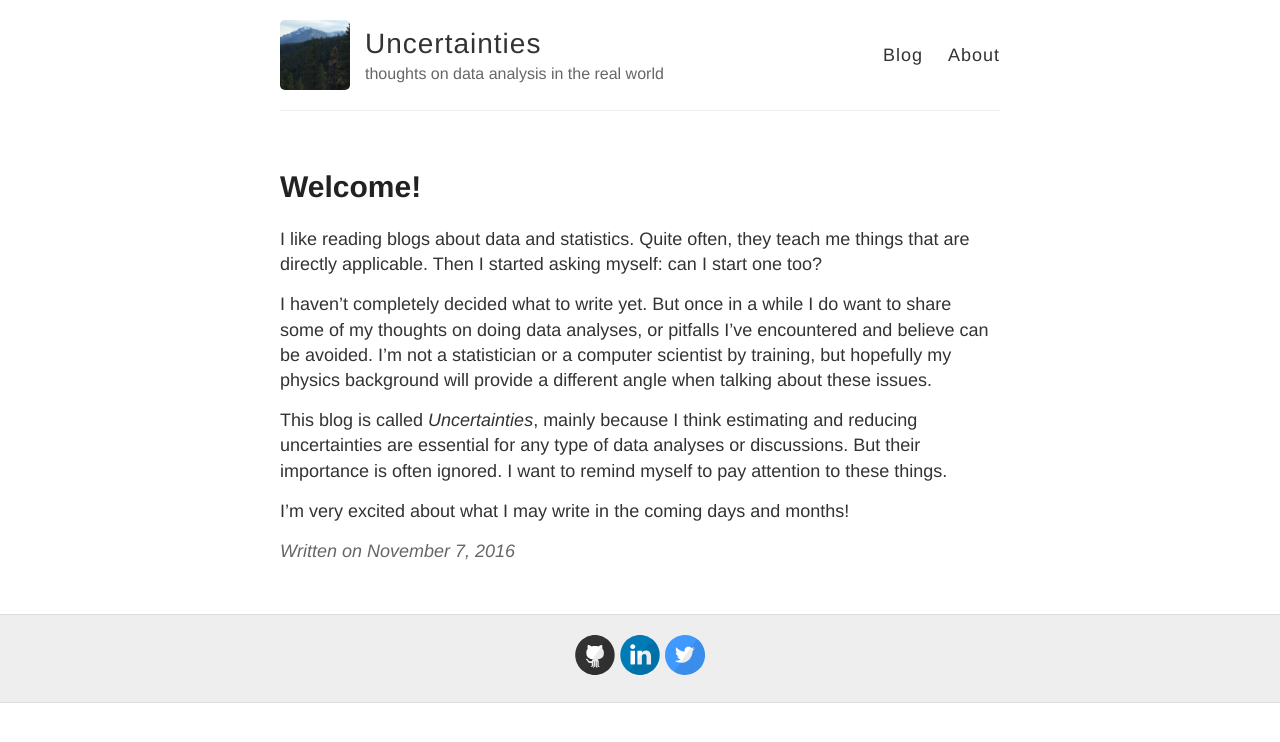
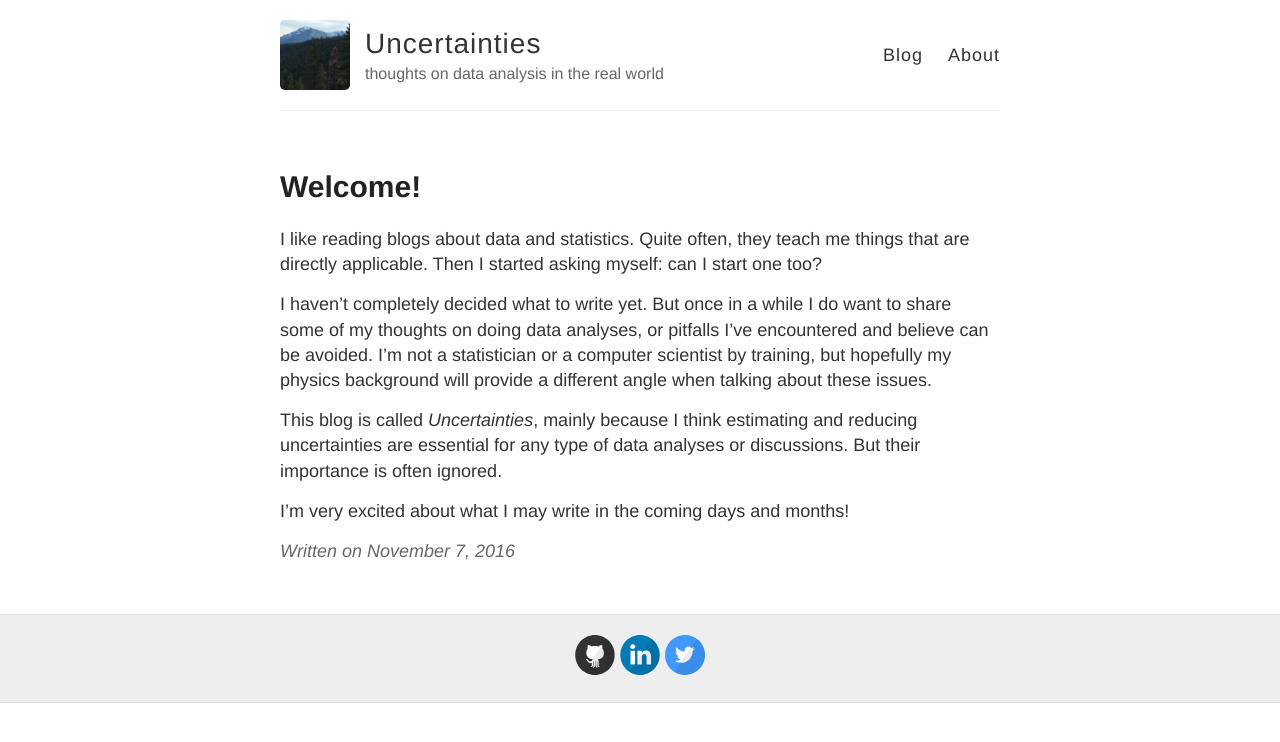
Before and after one commit to XiaoxiaoWang87/xiaoxiaowang87.github.io, a Jekyll site: the page built from _posts/2016-11-07-welcome.md, in a window 1280 px wide. Shown: the top 742 px of the page. Built offline with Jekyll 4.4.1, drawn with Linux system fonts in a browser that asks for light colours; comment, search, counter and statistics services are not loaded.

Commit message:
update welcome

```diff
--- a/_posts/2016-11-07-welcome.md
+++ b/_posts/2016-11-07-welcome.md
@@ -8,6 +8,6 @@ I like reading blogs about data and statistics. Quite often, they teach me thing
 
 I haven't completely decided what to write yet. But once in a while I do want to share some of my thoughts on doing data analyses, or pitfalls I've encountered and believe can be avoided. I'm not a statistician or a computer scientist by training, but hopefully my physics background will provide a different angle when talking about these issues.
 
-This blog is called *Uncertainties*, mainly because I think estimating and reducing uncertainties are essential for any type of data analyses or discussions. But their importance is often ignored. I want to remind myself to pay attention to these things.
+This blog is called *Uncertainties*, mainly because I think estimating and reducing uncertainties are essential for any type of data analyses or discussions. But their importance is often ignored.
 
 I'm very excited about what I may write in the coming days and months!
```
